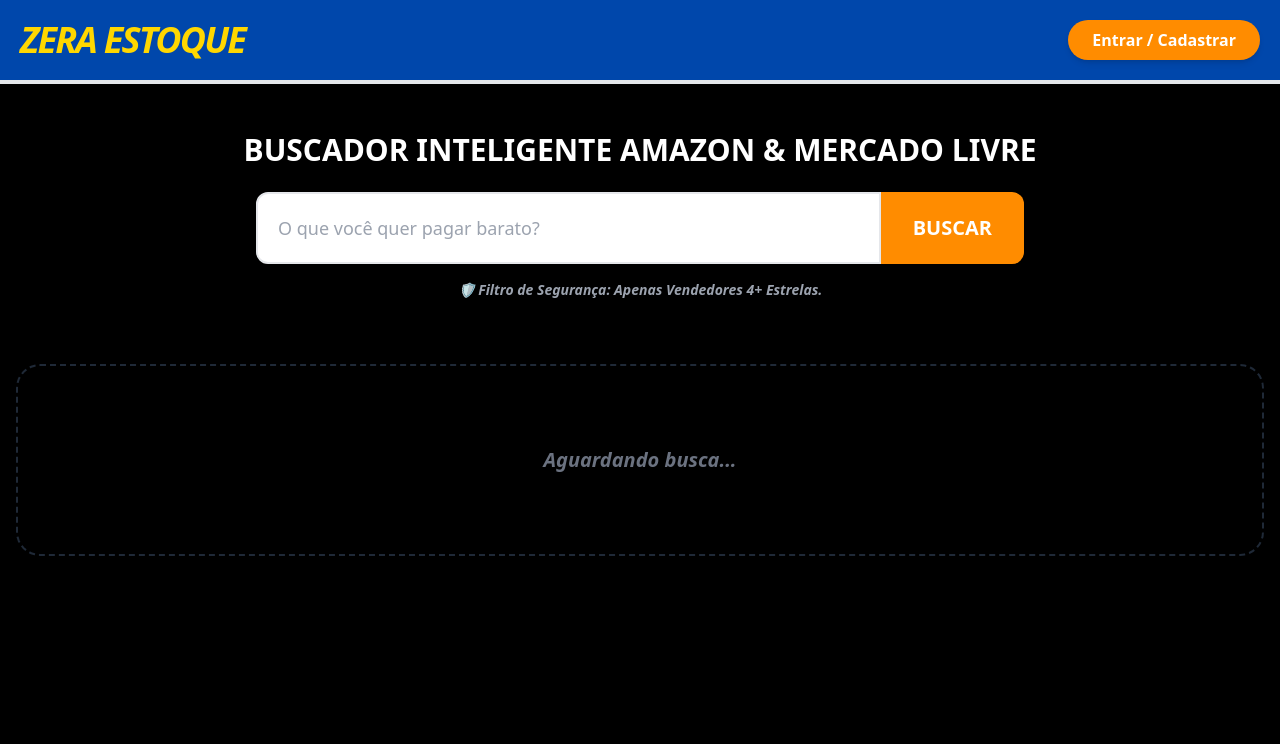
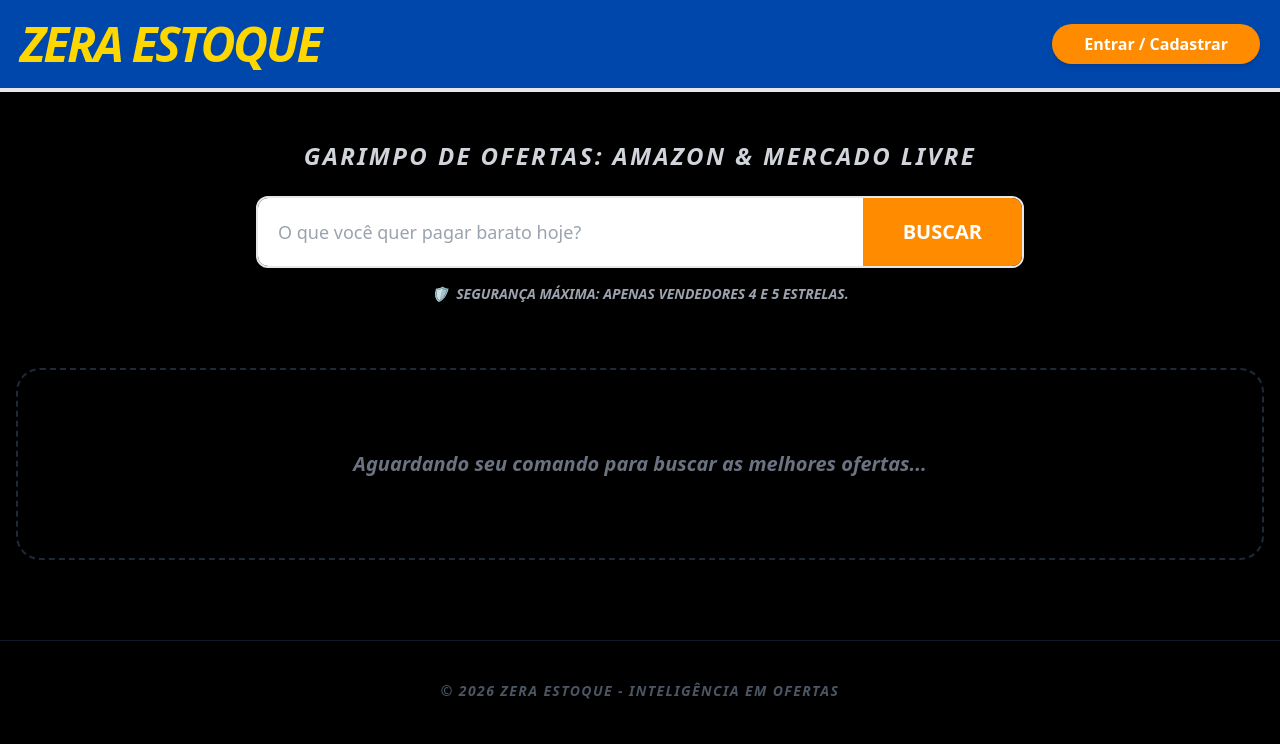
Before and after one commit to eduardohnpokk/zera-estoque, a website: page index.html in a window 1280 px wide. Drawn offline with nearby package versions, Linux system fonts and the light colour scheme.

Commit message:
Update index.html

```diff
--- a/index.html
+++ b/index.html
@@ -3,7 +3,7 @@
 <head>
     <meta charset="UTF-8">
     <meta name="viewport" content="width=device-width, initial-scale=1.0">
-    <title>ZERA ESTOQUE - Buscador de Ofertas</title>
+    <title>ZERA ESTOQUE - Oficial</title>
     <script src="https://cdn.tailwindcss.com"></script>
     <script src="https://www.gstatic.com/firebasejs/10.7.1/firebase-app-compat.js"></script>
     <script src="https://www.gstatic.com/firebasejs/10.7.1/firebase-auth-compat.js"></script>
@@ -14,32 +14,49 @@
         .bg-zera-blue { background-color: #0047AB; }
         .bg-zera-orange { background-color: #FF8C00; }
         .card-produto { transition: all 0.3s ease; border: 1px solid #333; }
-        .card-produto:hover { transform: translateY(-5px); border-color: #FF8C00; }
+        .card-produto:hover { transform: translateY(-5px); border-color: #FF8C00; box-shadow: 0 10px 20px rgba(255, 140, 0, 0.2); }
+        .line-clamp-2 { display: -webkit-box; -webkit-line-clamp: 2; -webkit-box-orient: vertical; overflow: hidden; }
     </style>
 </head>
 <body class="bg-zera-dark text-white font-sans min-h-screen">
 
     <header class="bg-zera-blue p-5 border-b-4 border-zera-yellow shadow-lg">
         <div class="container mx-auto flex flex-col md:flex-row justify-between items-center gap-4">
-            <h1 class="text-4xl font-black italic text-zera-yellow tracking-tighter uppercase">ZERA ESTOQUE</h1>
+            <h1 class="text-5xl font-black italic text-zera-yellow tracking-tighter uppercase">ZERA ESTOQUE</h1>
             <div id="auth-section">
-                <button onclick="abrirModalLogin()" class="bg-zera-orange text-white px-6 py-2 rounded-full font-bold shadow-md hover:scale-105 transition">Entrar / Cadastrar</button>
+                <button onclick="abrirModalLogin()" class="bg-zera-orange text-white px-8 py-2 rounded-full font-bold shadow-md hover:scale-105 transition active:scale-95">
+                    Entrar / Cadastrar
+                </button>
             </div>
         </div>
     </header>
 
-    <main class="container mx-auto mt-12 px-4 text-center">
-        <h2 class="text-3xl font-bold mb-6 uppercase">Buscador Inteligente Amazon & Mercado Livre</h2>
-        <div class="max-w-3xl mx-auto flex shadow-2xl">
-            <input type="text" id="input-busca" placeholder="O que você quer pagar barato?" class="w-full p-5 rounded-l-xl text-black text-lg outline-none border-2 border-zera-orange">
-            <button onclick="executarBuscaReal()" class="bg-zera-orange px-8 rounded-r-xl font-black text-xl hover:bg-orange-600 transition-colors">BUSCAR</button>
+    <main class="container mx-auto mt-12 px-4">
+        <div class="max-w-3xl mx-auto text-center">
+            <h2 class="text-2xl font-bold mb-6 text-gray-300 uppercase tracking-widest italic">Garimpo de Ofertas: Amazon & Mercado Livre</h2>
+            <div class="flex shadow-2xl border-2 border-zera-orange rounded-xl overflow-hidden">
+                <input type="text" id="input-busca" placeholder="O que você quer pagar barato hoje?"
+                    class="w-full p-5 text-black text-lg outline-none">
+                <button onclick="executarBuscaReal()"
+                    class="bg-zera-orange px-10 font-black text-xl hover:bg-orange-600 transition-colors text-white uppercase">
+                    BUSCAR
+                </button>
             </div>
-        <p class="mt-4 text-gray-400 text-sm font-bold italic">🛡️ Filtro de Segurança: Apenas Vendedores 4+ Estrelas.</p>
+            <p class="mt-4 text-gray-400 text-sm font-bold flex items-center justify-center gap-2 italic">
+                <span class="text-green-500">🛡️</span> SEGURANÇA MÁXIMA: APENAS VENDEDORES 4 E 5 ESTRELAS.
+            </p>
+        </div>
 
         <div id="lista-produtos" class="grid grid-cols-1 sm:grid-cols-2 lg:grid-cols-4 gap-8 mt-16">
-            <p class="col-span-full text-gray-500 text-xl py-20 border-2 border-dashed border-gray-800 rounded-3xl font-bold italic">Aguardando busca...</p>
+            <div class="col-span-full text-center py-20 border-2 border-dashed border-gray-800 rounded-3xl">
+                <p class="text-xl text-gray-500 font-bold italic">Aguardando seu comando para buscar as melhores ofertas...</p>
+            </div>
         </div>
     </main>
+
+    <footer class="mt-20 p-10 bg-black text-center border-t border-gray-900">
+        <p class="text-gray-600 text-sm font-bold tracking-widest uppercase italic">© 2026 Zera Estoque - Inteligência em Ofertas</p>
+    </footer>
 
     <script>
         const firebaseConfig = {
@@ -51,46 +68,74 @@
             appId: "1:160560630668:web:a1843471ef7375fb0924a9"
         };
         firebase.initializeApp(firebaseConfig);
+        const db = firebase.firestore();
 
         async function executarBuscaReal() {
-            const q = document.getElementById('input-busca').value;
+            const termo = document.getElementById('input-busca').value;
             const container = document.getElementById('lista-produtos');
-            if (!q) return;
 
-            container.innerHTML = `<div class="col-span-full text-zera-yellow text-2xl animate-pulse font-black italic">ZERA ESTOQUE: GARIMPANDO OFERTAS 4-5 ESTRELAS...</div>`;
+            if (!termo) {
+                alert("Por favor, digite o nome de um produto.");
+                return;
+            }
+
+            container.innerHTML = `
+                <div class="col-span-full text-center py-20">
+                    <p class="text-zera-yellow text-2xl font-black animate-pulse italic">ZERA ESTOQUE: GARIMPANDO OFERTAS 4-5 ESTRELAS...</p>
+                </div>
+            `;
+
+            db.collection("buscas_realizadas").add({ termo: termo, data: new Date() });
 
             try {
-                const response = await fetch(`/api/search?q=${encodeURIComponent(q)}`);
+                const response = await fetch(`/api/search?q=${encodeURIComponent(termo)}`);
                 const produtos = await response.json();
+                renderizarProdutos(produtos);
+            } catch (error) {
+                container.innerHTML = `<p class="col-span-full text-center text-red-500">Erro na conexão. Tente novamente.</p>`;
+            }
+        }
 
+        function renderizarProdutos(lista) {
+            const container = document.getElementById('lista-produtos');
             container.innerHTML = "";
-                produtos.forEach(prod => {
-                    if (prod.rating >= 4) { // FILTRO DE SEGURANÇA MÁXIMA
+
+            // FILTRO RIGOROSO DE SEGURANÇA
+            const filtrados = lista.filter(p => p.rating >= 4);
+
+            if (filtrados.length === 0) {
+                container.innerHTML = `<div class="col-span-full text-center py-20 text-gray-500 text-xl font-bold italic">Nenhuma oferta de alta qualidade encontrada.</div>`;
+                return;
+            }
+
+            filtrados.forEach(prod => {
                 container.innerHTML += `
                     <div class="bg-gray-900 p-4 rounded-2xl card-produto flex flex-col justify-between h-full">
                         <div>
-                                    <div class="bg-white rounded-xl mb-4 h-48 flex items-center justify-center p-2 overflow-hidden">
+                            <div class="bg-white rounded-xl mb-4 overflow-hidden h-48 flex items-center justify-center p-2">
                                 <img src="${prod.image}" class="max-h-full max-w-full object-contain" onerror="this.src='https://m.media-amazon.com/images/G/31/social_sharing/amazon_logo.jpg'">
                             </div>
-                                    <span class="text-[10px] bg-blue-700 text-white px-2 py-1 rounded font-black uppercase">${prod.store}</span>
+                            <div class="flex justify-between items-center mb-2">
+                                <span class="text-[10px] bg-blue-700 text-white px-2 py-1 rounded font-black uppercase tracking-tighter">${prod.store}</span>
+                                <span class="text-green-400 font-bold text-xs">⭐ ${prod.rating}.0 (SEGURO)</span>
+                            </div>
                             <h3 class="font-bold text-sm text-gray-100 line-clamp-2 mt-2 h-10">${prod.title}</h3>
                         </div>
-                                <div class="mt-4">
-                                    <div class="text-zera-yellow text-2xl font-black italic">R$ ${prod.price}</div>
-                                    <div class="text-green-400 font-bold text-xs mb-3 italic">⭐ ${prod.rating}.0 (Seguro)</div>
-                                    <a href="${prod.link}" target="_blank" class="block text-center w-full bg-zera-orange py-3 rounded-xl font-black text-white hover:bg-orange-600 transition shadow-lg">VER OFERTA</a>
+                        <div class="mt-4 border-t border-gray-800 pt-4">
+                            <div class="text-zera-yellow text-2xl font-black italic mb-4">R$ ${prod.price}</div>
+                            <a href="${prod.link}" target="_blank" class="block text-center w-full bg-zera-orange py-3 rounded-xl font-black text-white hover:bg-orange-600 transition shadow-lg active:scale-95 uppercase">
+                                VER OFERTA
+                            </a>
                         </div>
                     </div>
                 `;
-                    }
             });
-            } catch (error) {
-                container.innerHTML = `<p class="col-span-full text-red-500 font-bold">Erro ao conectar. Tente em 10 segundos.</p>`;
-            }
         }
 
         function abrirModalLogin() {
-            alert("Sistema de acesso restrito ao administrador.");
+            const email = prompt("E-mail para acesso:");
+            const senha = prompt("Senha:");
+            if (email && senha) alert("Acesso restrito ao administrador.");
         }
     </script>
 </body>
```
Lines whose indentation alone changed are shown as unchanged.
